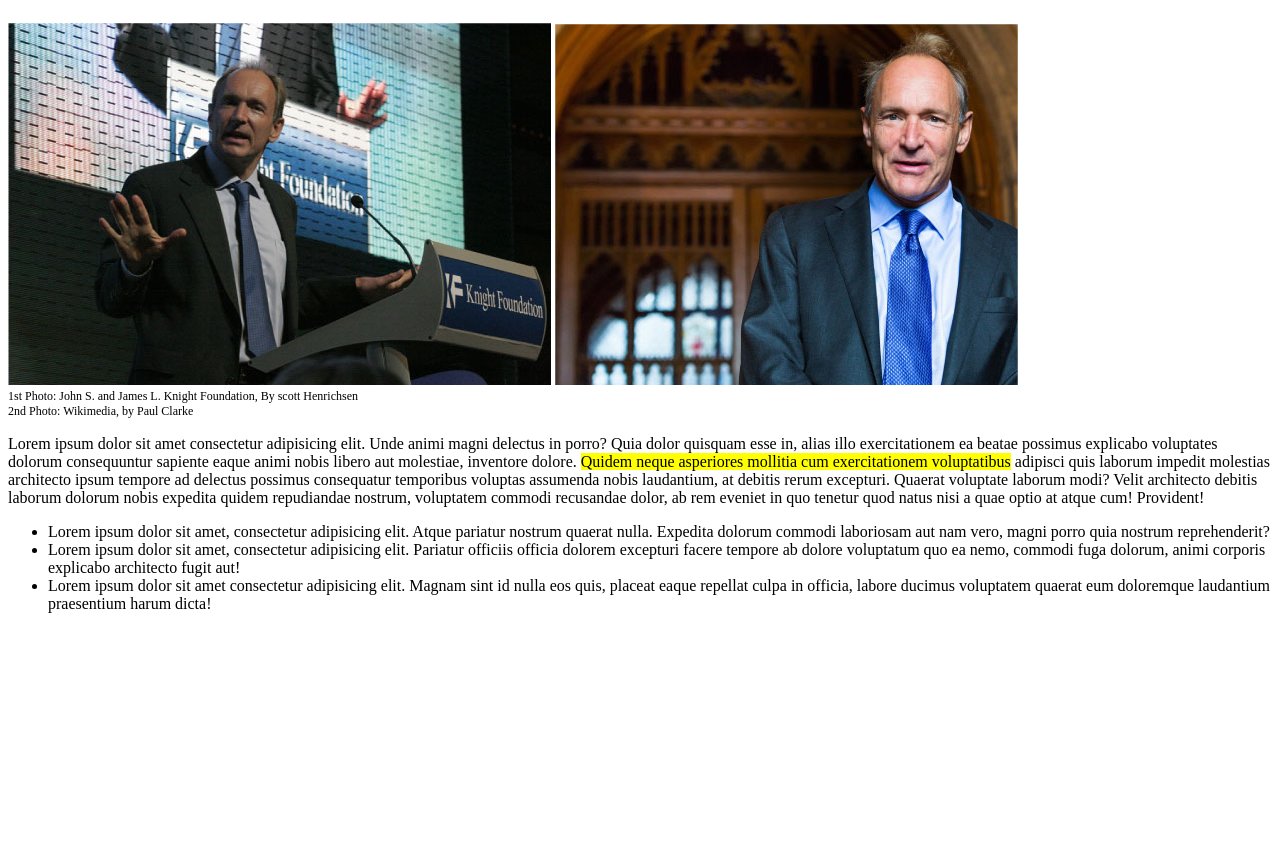
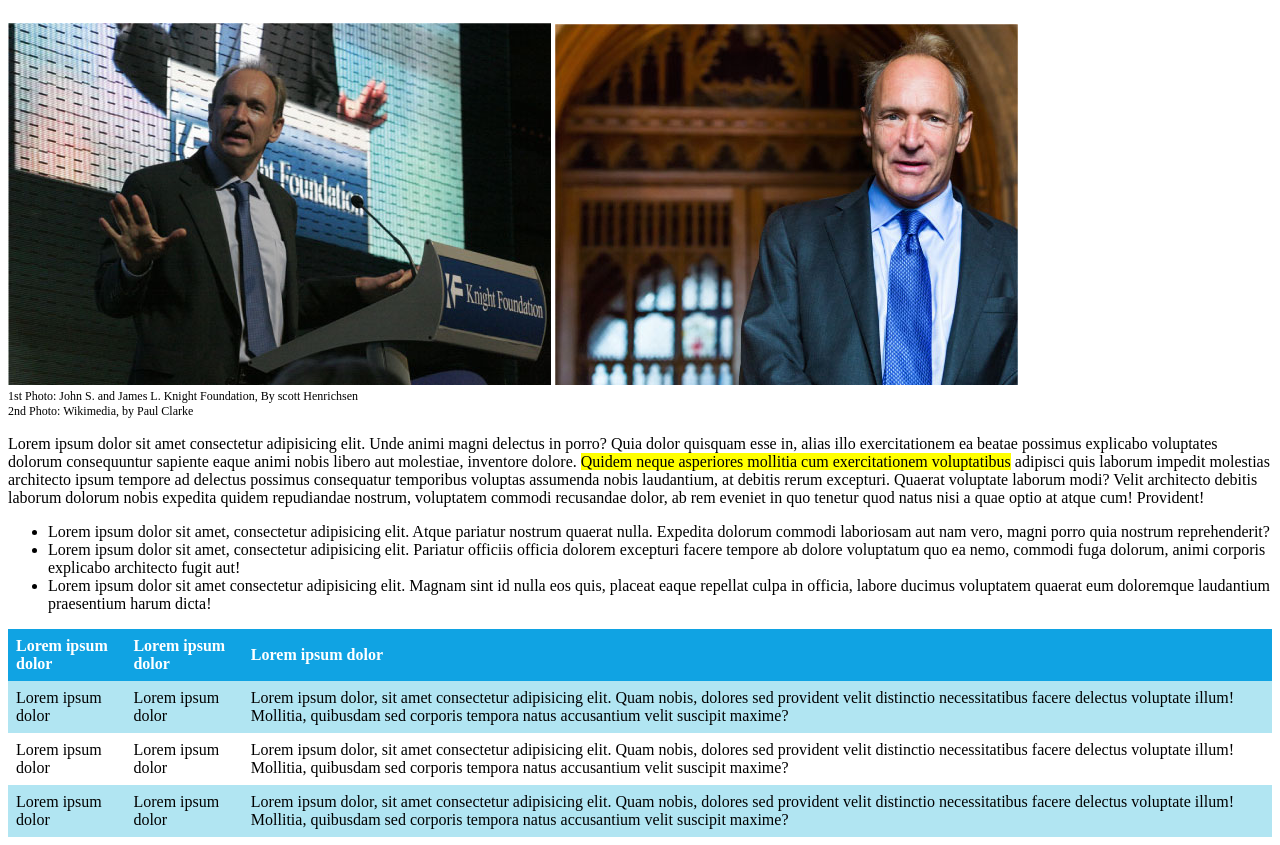
Before and after one commit to AlessiaCiabatti/html-css-booleaner, a plain HTML site: page index.html in a window 1280 px wide. Shown: the part 269-1114 px from the top of the page. Before the commit the page ends 898 px from the top, so only its background shows below. Drawn offline with Linux system fonts and the light colour scheme.

Commit message:
[add] table

```diff
--- a/css/style.css
+++ b/css/style.css
@@ -42,3 +42,23 @@ div p.description-img{
 div p .background-yellow{
   background-color: yellow;
 }
+
+table{
+  border-collapse: collapse;
+  width: 100%;
+}
+
+thead th{
+  background-color: #10a3e3;
+  color: white;
+}
+
+td, th {
+
+  text-align: left;
+  padding: 8px;
+}
+
+tr:nth-child(odd) {
+  background-color: #b1e5f2;
+}
--- a/index.html
+++ b/index.html
@@ -33,6 +33,35 @@
         <li>Lorem ipsum dolor sit amet consectetur adipisicing elit. Magnam sint id nulla eos quis, placeat eaque repellat culpa in officia, labore ducimus voluptatem quaerat eum doloremque laudantium praesentium harum dicta!</li>
       </ul>
     </div>
+
+    <div>
+      <table>
+        <thead>
+          <th>Lorem ipsum dolor</th>
+          <th>Lorem ipsum dolor</th>
+          <th>Lorem ipsum dolor</th>
+        </thead>
+
+        <tbody>
+          <tr>
+            <td>Lorem ipsum dolor</td>
+            <td>Lorem ipsum dolor</td>
+            <td>Lorem ipsum dolor, sit amet consectetur adipisicing elit. Quam nobis, dolores sed provident velit distinctio necessitatibus facere delectus voluptate illum! Mollitia, quibusdam sed corporis tempora natus accusantium velit suscipit maxime?</td>
+          </tr>
+
+          <tr>
+            <td>Lorem ipsum dolor</td>
+            <td>Lorem ipsum dolor</td>
+            <td>Lorem ipsum dolor, sit amet consectetur adipisicing elit. Quam nobis, dolores sed provident velit distinctio necessitatibus facere delectus voluptate illum! Mollitia, quibusdam sed corporis tempora natus accusantium velit suscipit maxime?</td>
+          </tr>
+
+          <tr>
+            <td>Lorem ipsum dolor</td>
+            <td>Lorem ipsum dolor</td>
+            <td>Lorem ipsum dolor, sit amet consectetur adipisicing elit. Quam nobis, dolores sed provident velit distinctio necessitatibus facere delectus voluptate illum! Mollitia, quibusdam sed corporis tempora natus accusantium velit suscipit maxime?</td>
+          </tr>
+        </tbody>
+    </div>
   </main>
 
   <!-- footer potrebbero interessarti -->
```
